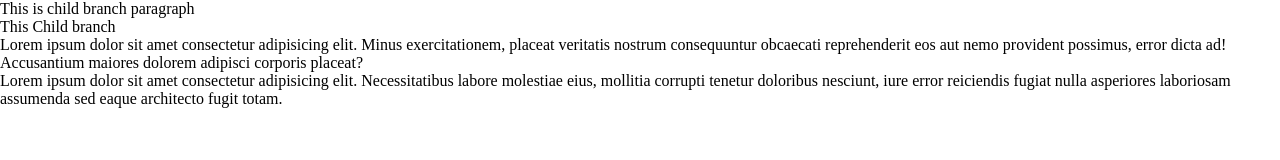
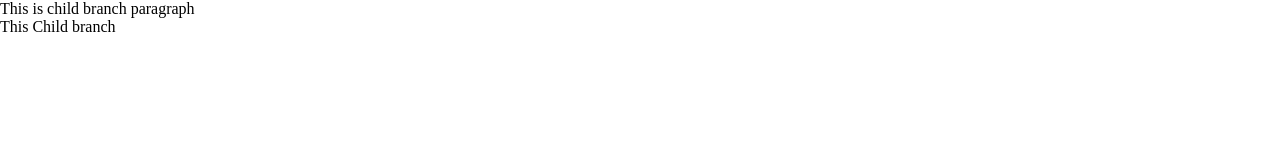
Before and after one commit to darshigithub/mern-stack-intern, a plain HTML site: page index.html in a window 1280 px wide. Drawn offline with Linux system fonts and the light colour scheme.

Commit message:
index file is updated

```diff
--- a/index.html
+++ b/index.html
@@ -11,18 +11,6 @@
       <!-- <p>This is paragraph</p> -->
       <p>This is child branch paragraph</p>
       <span>This Child branch</span>
-      <div class="content">
-        Lorem ipsum dolor sit amet consectetur adipisicing elit. Minus
-        exercitationem, placeat veritatis nostrum consequuntur obcaecati
-        reprehenderit eos aut nemo provident possimus, error dicta ad!
-        Accusantium maiores dolorem adipisci corporis placeat?
-      </div>
-      <span
-        >Lorem ipsum dolor sit amet consectetur adipisicing elit. Necessitatibus
-        labore molestiae eius, mollitia corrupti tenetur doloribus nesciunt,
-        iure error reiciendis fugiat nulla asperiores laboriosam assumenda sed
-        eaque architecto fugit totam.</span
-      >
     </div>
   </body>
 </html>
```
